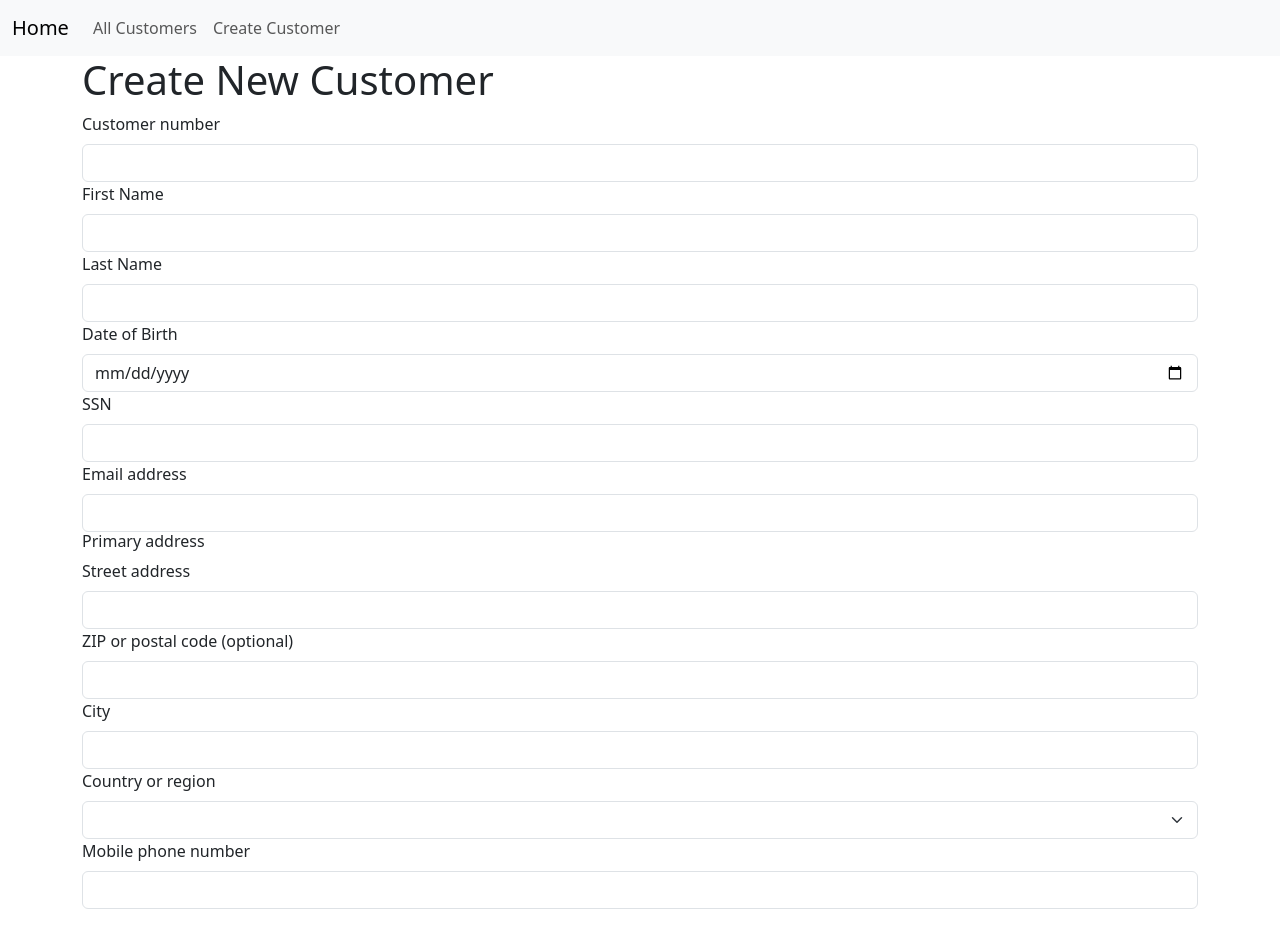
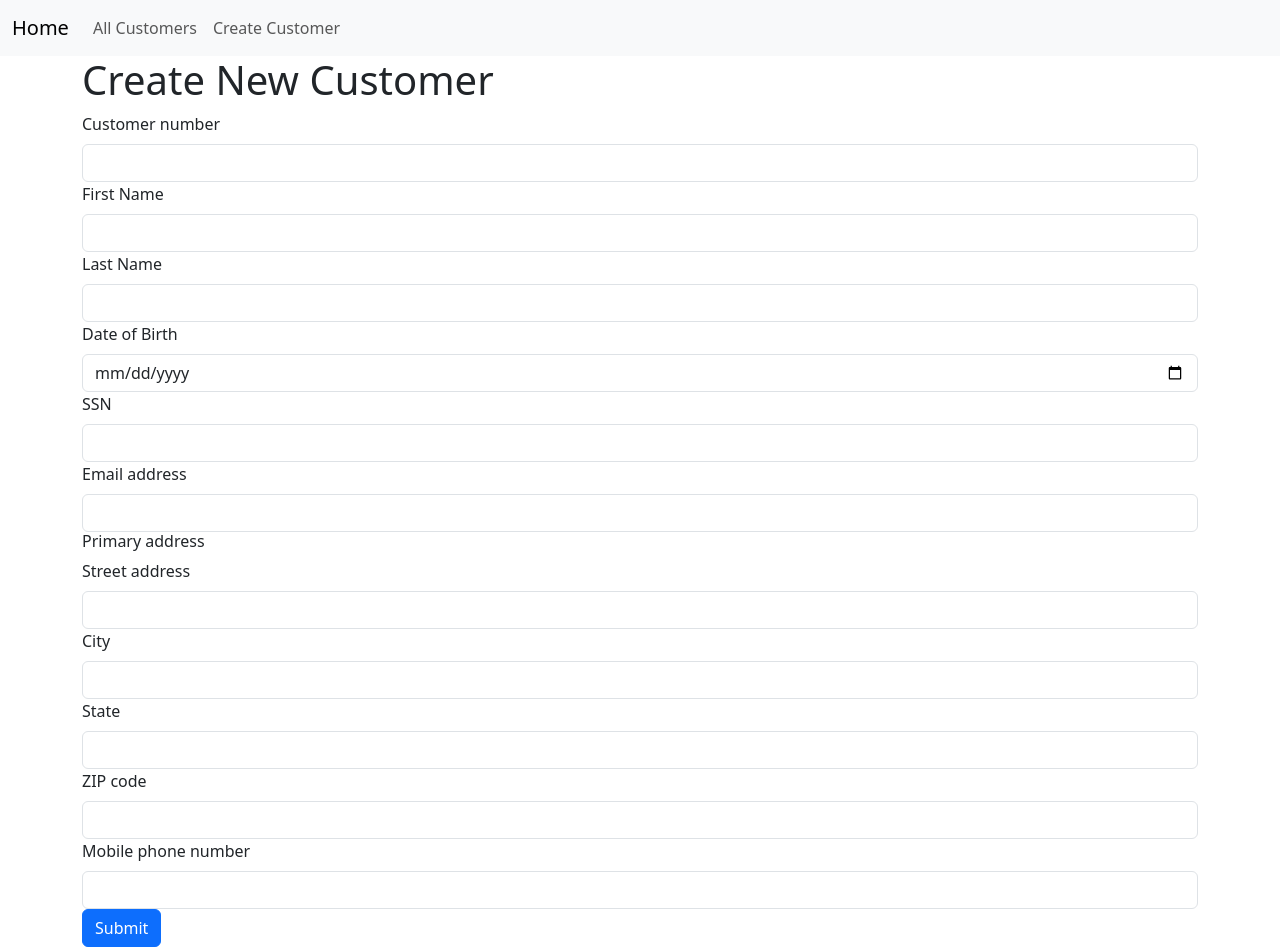
Before and after one commit to arschilke/FairwindsFrontEnd, a Vue app: page /FairwindsFrontEnd/Create in a window 1280 px wide. Before the commit the page ends 909 px from the top, so only its background shows below. Built offline with nearby package versions, Linux system fonts and the light colour scheme.

Commit message:
Create form integrated

```diff
--- /dev/null
+++ b/src/components/AddressForm.vue
@@ -0,0 +1,39 @@
+<script setup lang="ts">
+import { computed } from "vue"
+import { Address } from "../webApiClient"
+
+var props = defineProps<{ modelValue: Address }>();
+var emit = defineEmits<{ (e: 'update:modelValue', value: Address): void }>();
+
+const address = computed({
+  get() {
+    return props.modelValue
+  },
+  set(value) {
+    emit('update:modelValue', value)
+  }
+})
+</script>
+
+<template>
+  <div>
+    <label class="form-label" for="street-address">Street address</label>
+    <input type="text" id="street-address" name="street-address" class="form-control" autocomplete="street-address"
+      v-model="address.address_line_1" />
+  </div>
+
+  <div>
+    <label for="city" class="form-label">City</label>
+    <input required type="text" id="city" class="form-control" name="city" autocomplete="address-level2"
+      v-model="address.city" enterkeyhint="next" />
+  </div>
+  <div>
+    <label for="state" class="form-label">State</label>
+    <input id="state" name="state" class="form-control" autocomplete="state" v-model="address.state" />
+  </div>
+  <div>
+    <label for="postal-code" class="form-label">ZIP code</label>
+    <input id="postal-code" class="form-control" name="postal-code" v-model="address.zip_code"
+      autocomplete="postal-code" />
+  </div>
+</template>
--- a/src/views/CustomersCreate.vue
+++ b/src/views/CustomersCreate.vue
@@ -1,69 +1,44 @@
 <script setup lang="ts">
-/*
 import { ref } from "vue";
-import { Customer } from "../webApiClient";
+import { useRouter } from "vue-router";
+import { Address, Customer, api } from "../webApiClient";
+import AddressForm from "../components/AddressForm.vue";
+const router = useRouter();
+const customer = ref<Customer>(new Customer({ primary_address: new Address() }));
 
+const url = "https://my.api.mockaroo.com/customers.json?key=e95894a0" //??
+//const url = "http://localhost:3000/customers";
 
-const customer = ref<Customer>({ joinDate: Date.now });
-
-
-const handleSubmit = () => {
-
-}
-
-function isValidSSN(value: string) {
-  let regex = new RegExp(/^(?!666|000|9\d{2})\d{3}-(?!00)\d{2}-(?!0{4})\d{4}$/);
-  if (value == null) {
-    return "false";
-  }
-  if (regex.test(value) == true) {
-    return "true";
-  }
-  else {
-    return "false";
+const handleSubmit = async () => {
+  var sucess = await api.postCustomer(url, customer.value);
+  if (sucess) {
+    await router.push({ name: 'CustomersIndex' });
   }
 }
 
-*/
 </script>
 
 <template>
   <div class="container">
     <h1>Create New Customer</h1>
-    <form><!--@submit.prevent="handleSubmit">-->
+    <form @submit.prevent="handleSubmit">
       <label class="form-label">Customer number</label>
-      <input type="number" min="10000" max="99999" class="form-control" />
+      <input type="number" min="10000" max="99999" class="form-control" v-model="customer.customer_number" />
       <label class="form-label">First Name</label>
-      <input class="form-control" type="text" />
+      <input class="form-control" type="text" v-model="customer.first_name" />
       <label class="form-label">Last Name</label>
-      <input class="form-control" type="text" />
+      <input class="form-control" type="text" v-model="customer.last_name" />
       <label class="form-label">Date of Birth</label>
-      <input class="form-control" type="date" />
+      <input class="form-control" type="date" v-model="customer.date_birth" />
       <label class="form-label">SSN</label>
-      <input class="form-control" type="text" />
+      <input class="form-control" type="text" v-model="customer.ssn" />
       <label class="form-label">Email address</label>
-      <input class="form-control" type="email" />
+      <input class="form-control" type="email" v-model="customer.email" />
       <h6>Primary address</h6>
-      <div>
-        <label class="form-label" for="street-address">Street address</label>
-        <input type="text" id="street-address" name="street-address" class="form-control" autocomplete="street-address"
-          required />
-      </div>
-      <div>
-        <label for="postal-code" class="form-label">ZIP or postal code (optional)</label>
-        <input id="postal-code" class="form-control" name="postal-code" autocomplete="postal-code" />
-      </div>
-      <div>
-        <label for="city" class="form-label">City</label>
-        <input required type="text" id="city" class="form-control" name="city" autocomplete="address-level2"
-          enterkeyhint="next" />
-      </div>
-      <div>
-        <label for="country" class="form-label">Country or region</label>
-        <input id="country" name="country" class="form-select" autocomplete="country" required />
-      </div>
+      <AddressForm v-if="customer.primary_address" v-model="customer.primary_address" />
       <label class="form-label">Mobile phone number</label>
-      <input type="phone" class="form-control" />
+      <input type="tel" class="form-control" v-model="customer.mobile_phone_number" />
+      <button type="submit" class="btn btn-primary">Submit</button>
     </form>
   </div>
 </template>
--- a/src/views/CustomersIndex.vue
+++ b/src/views/CustomersIndex.vue
@@ -1,21 +1,32 @@
 <script setup lang="ts">
 import { onMounted, ref } from "vue";
-import { Customer, request } from "../webApiClient";
+import { Customer, api } from "../webApiClient";
 
 const customers = ref<Customer[]>([]);
 
-const url = "https://my.api.mockaroo.com/customers.json?key=e95894a0" //?? "http://localhost:3000/customers";
+const url = "https://my.api.mockaroo.com/customers.json?key=e95894a0" //??
+//const url = "http://localhost:3000/customers";
 
-function calculateAge(birthday: string) {
-  var ageDifMs = Date.now() - Date.parse(birthday);
+function calculateAge(birthday: Date | string | undefined): number {
+  if (birthday instanceof (Date)) {
+    var ageDifMs = Date.now() - birthday.getTime();
+  }
+  if (birthday == undefined) return NaN;
+  ageDifMs = Date.now() - Date.parse(birthday as string);
   var ageDate = new Date(ageDifMs);
   return Math.abs(ageDate.getUTCFullYear() - 1970);
 }
 const lastFour = (value: string | undefined): string | undefined =>
   value?.slice(-4) ?? "";
 
+const formatBirthday = (value: Date | string | undefined): string => {
+  if (value == undefined)
+    return "";
+  return new Date(value).toDateString();
+}
+
 onMounted(async () => {
-  customers.value = await request<Customer[]>(url);
+  customers.value = await api.getCustomers(url);
 });
 </script>
 
@@ -38,7 +49,7 @@ onMounted(async () => {
           <td>{{ customer.customer_number }}</td>
           <td>{{ customer.first_name }}</td>
           <td>{{ customer.last_name }}</td>
-          <td>{{ (new Date(customer.date_birth)).toDateString() }}</td>
+          <td>{{ formatBirthday(customer.date_birth) }}</td>
           <td>{{ lastFour(customer.ssn) }}</td>
           <td>{{ calculateAge(customer.date_birth) }}</td>
         </tr>
--- a/src/webApiClient.ts
+++ b/src/webApiClient.ts
@@ -1,28 +1,45 @@
-export type Customer = {
-    customer_number: number,
-    first_name: string,
-    last_name: string,
-    date_birth: string,
-    ssn: string,
-    email: string,
-    primary_address: Address
-    mobile_phone_number: string,
-    join_date: string
+export class Customer {
+    customer_number?: number
+    first_name?: string
+    last_name?: string
+    date_birth?: Date | undefined
+    ssn?: string
+    email?: string
+    primary_address?: Address = new Address()
+    mobile_phone_number?: string
+    join_date: Date = new Date()
+
+    public constructor(init?: Partial<Customer>) {
+        Object.assign(this, init);
+        if (init != undefined) {
+            if (init.date_birth != undefined) {
+                this.date_birth = new Date(init.date_birth);
+            }
+            if (init.join_date != undefined) {
+                this.join_date = new Date(init.join_date);
+            }
+        }
+    }
 }
 
-export type Address = {
-    address_line_1: string,
-    city: string,
-    state: string,
-    zip_code: number
+export class Address {
+    address_line_1?: string
+    city?: string
+    state?: string
+    zip_code?: number
+    public constructor(init?: Partial<Address>) {
+        Object.assign(this, init);
+    }
 }
 
-export async function request<TResponse>(
-    url: string,
-    config: RequestInit = { 'method': "GET" }
-): Promise<TResponse> {
-    return await fetch(url, config)
-        .then((response) => response.json())
-        .then((data) => data as TResponse);
-
+export const api = {
+    getCustomers: (url: string): Promise<Customer[]> => {
+        return fetch(url, { 'method': "GET" })
+            .then((response) => response.json())
+            .then((data: any): Customer[] => <Customer[]>data);
+    },
+    postCustomer: (url: string, body: Customer): Promise<Boolean> => {
+        return fetch(url, { method: 'POST', body: JSON.stringify(body) })
+            .then((response) => response.ok)
+    }
 }
```
Also changed, not shown: src/components/HelloWorld.vue (deleted, +0 -36 lines).
